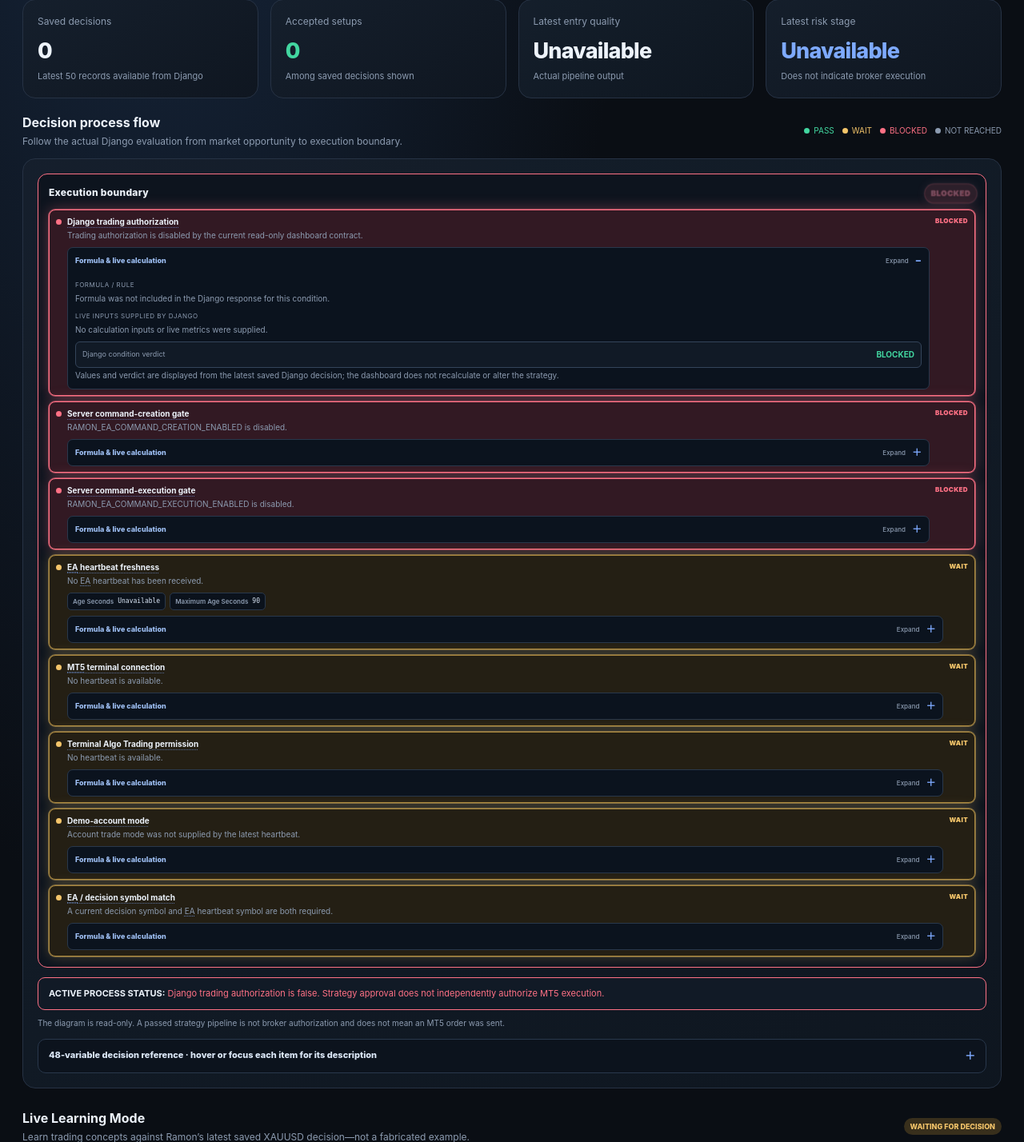
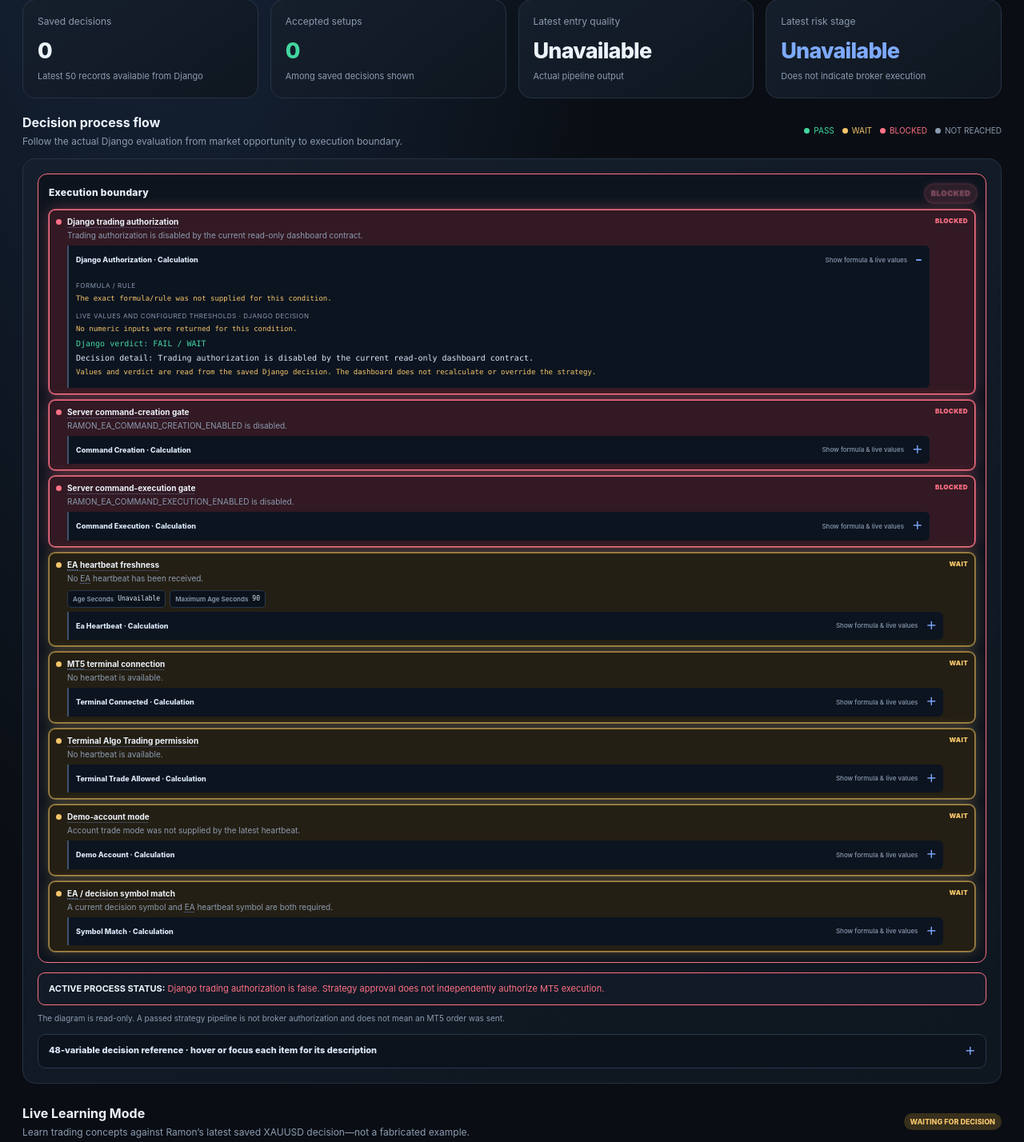
Before and after one commit to amiradmin/ramon-ai-trader, a Django app: template backend/django_bridge/ea_bridge/templates/ea_bridge/ramon_opportunity_risk_dashboard.html in a window 1280 px wide, after a click that opens the changed part. Shown: the part 266-1694 px from the top of the page at 80% size. Run offline with Django 5.2, Linux system fonts and the light colour scheme; the template is opened without the code that fills it, so the values that code supplies are empty.

Commit message:
fix(dashboard): restore compact live calculation toggles

```diff
--- a/backend/django_bridge/ea_bridge/templates/ea_bridge/ramon_opportunity_risk_dashboard.html
+++ b/backend/django_bridge/ea_bridge/templates/ea_bridge/ramon_opportunity_risk_dashboard.html
@@ -46,25 +46,17 @@
 .flow-metrics b{font-size:8px;color:var(--muted);font-weight:600}
 .flow-metrics code{font-size:8px;color:#dce8f8;overflow-wrap:anywhere}
 .flow-check.pass em{color:var(--green)}.flow-check.wait em{color:var(--amber)}.flow-check.blocked em{color:var(--red)}
-.flow-check-details{grid-column:2 / 4;margin-top:7px;border:1px solid #29384c;border-radius:7px;background:#0b131e;min-width:0}
-.flow-check-details>summary{display:flex;justify-content:space-between;align-items:center;gap:8px;padding:7px 9px;cursor:pointer;list-style:none;color:#9fc0f5;font-size:9px;font-weight:800}
-.flow-check-details>summary::-webkit-details-marker{display:none}
-.flow-check-details>summary:after{content:"＋";color:var(--blue);font-size:12px}
-.flow-check-details[open]>summary:after{content:"−"}
-.flow-check-details>summary span{margin-left:auto;color:var(--muted);font-size:8px;font-weight:500}
+.flow-check-details{grid-column:2 / 4;margin-top:5px;padding:0;border-left:2px solid #40536d;background:#0c1420;border-radius:0 6px 6px 0;min-width:0}
+.flow-check-details summary{display:flex;justify-content:space-between;align-items:center;gap:10px;cursor:pointer;list-style:none;padding:8px 9px;color:#dce8f8;font-size:9px;font-weight:800}
+.flow-check-details summary::-webkit-details-marker{display:none}
+.flow-check-details summary:after{content:"＋";color:var(--blue);font-size:13px}
+.flow-check-details[open] summary:after{content:"−"}
+.flow-check-details .regime-toggle-hint{margin-left:auto;color:var(--muted);font-size:8px;font-weight:500}
 .flow-check-detail-content{padding:0 9px 9px;min-width:0}
-.flow-check-detail-content .math-label{display:block;margin:8px 0 4px;color:var(--muted);font-size:8px;letter-spacing:.5px;text-transform:uppercase}
-.flow-formula{display:block;padding:8px;border-radius:6px;background:#111d2b;color:#dce8f8;font:10px/1.55 ui-monospace,SFMono-Regular,Consolas,monospace;white-space:pre-wrap;overflow-wrap:anywhere}
-.flow-unavailable{margin:4px 0;color:var(--amber);font-size:9px}
-.flow-detail-grid{display:grid;grid-template-columns:repeat(2,minmax(0,1fr));gap:5px}
-.flow-detail-cell{display:flex;justify-content:space-between;align-items:flex-start;gap:8px;min-width:0;padding:6px 7px;border:1px solid #26364a;border-radius:5px;background:#111a26}
-.flow-detail-cell span{color:var(--muted);font-size:8px;overflow-wrap:anywhere}
-.flow-detail-cell code{color:#dce8f8;font-size:9px;text-align:right;overflow-wrap:anywhere;white-space:pre-wrap}
-.flow-calculation-result{display:flex;justify-content:space-between;gap:10px;margin-top:7px;padding:8px;border:1px solid #34445a;border-radius:6px;background:#111a26}
-.flow-calculation-result span{color:var(--muted);font-size:9px}
-.flow-calculation-result strong{color:var(--green);font-size:10px;text-align:right;overflow-wrap:anywhere}
-.flow-calculation-note{margin:8px 0 0;color:var(--muted);font-size:8px;line-height:1.5}
-@media(max-width:620px){.flow-detail-grid{grid-template-columns:1fr}}
+.flow-check-detail-content .math-label{display:block;color:var(--muted);font-size:8px;letter-spacing:.55px;text-transform:uppercase;margin:8px 0 4px}
+.flow-check-detail-content code{display:block;color:#dce8f8;font:10px/1.55 ui-monospace,SFMono-Regular,Consolas,monospace;white-space:normal;overflow-wrap:anywhere;margin:3px 0}
+.flow-check-detail-content .math-result{color:var(--green)}
+.flow-check-detail-content .flow-unavailable{color:var(--amber);font-size:9px}
 .flow-math{grid-column:2 / 4;margin-top:5px;padding:7px 8px;border-left:2px solid #40536d;background:#0c1420;border-radius:0 6px 6px 0;min-width:0}
 .flow-math .math-label{display:block;color:var(--muted);font-size:8px;letter-spacing:.55px;text-transform:uppercase;margin:2px 0}
 .flow-math code{display:block;color:#dce8f8;font:10px/1.55 ui-monospace,SFMono-Regular,Consolas,monospace;white-space:normal;overflow-wrap:anywhere}
@@ -425,41 +417,98 @@ function flowDetailRows(source, prefix = "", depth = 0, rows = []) {
   }
   return rows;
 }
-function flowCheckCalculationMarkup(check, state, detail) {
+const FLOW_CHECK_FORMULAS = {
+  opportunities: {
+    regime: "Classify the market from ADX trend/range boundaries, EMA direction and confirmed swing-structure compatibility.",
+    regime_stability: "The prior classified regime at the configured lookback must not be opposite to the current bullish/bearish regime.",
+    volatility: "ATR ratio = current ATR ÷ recent ATR median; the ratio must remain between the configured minimum and maximum.",
+    impulse: "Impulse strength (ATR) = confirmed directional impulse-leg size ÷ current ATR; compare with the configured minimum.",
+    pullback_depth: "Retracement (%) = pullback distance ÷ confirmed impulse-leg size × 100; compare with the configured minimum and maximum.",
+    trend_support: "Completed pullback closes must remain within the configured ATR support tolerance of the slow EMA, in the trade direction.",
+    value_zone: "Distance from the pullback extreme to the fast EMA zone, normalized by ATR, must not exceed the configured zone tolerance.",
+    freshness: "Bars since the confirmed pullback extreme must not exceed the configured maximum.",
+    resumption: "A completed candle must close back through the fast EMA and confirm against the preceding close, mirrored for trade direction.",
+    momentum: "Directional RSI must not exceed the configured overbought boundary.",
+    score: "Weighted opportunity score = sum of configured component weights × component scores; compare with the configured minimum score.",
+    duplicate: "Only one accepted signal is allowed for the same impulse/pullback identity.",
+    data_valid: "Market data must satisfy the configured candle count, ordering, finiteness and OHLC validity requirements.",
+    bar_complete: "Only completed candles are eligible for structural decision-making."
+  },
+  entry_timing: {
+    freshness: "Signal age (bars) = elapsed time from signal candle to latest completed candle ÷ timeframe interval; compare with max_signal_age_bars.",
+    invalidation: "Room to invalidation (ATR) = directional distance from live entry quote to invalidation price ÷ ATR; compare with min_risk_room_atr.",
+    chase: "Chase distance (ATR) = directional distance from live entry quote to signal reference price ÷ ATR; compare with max_chase_atr.",
+    price_checks: "Quote-dependent checks require a complete bid, ask and point; missing quote data must not be interpreted as a pass.",
+    spread_conditions: "Validate absolute spread points, spread ÷ ATR and spread ÷ distance to invalidation against the configured limits.",
+    quality: "Entry quality is compared with the configured minimum_quality; the reported quality_source identifies its source."
+  },
+  risk_management: {
+    stop: "Stop distance (points) = absolute entry-to-stop price distance ÷ symbol point; structural stop placement also uses the configured ATR buffer.",
+    stop_below_broker_minimum: "Planned stop distance must be greater than or equal to the broker-reported minimum stop distance.",
+    reward_risk: "Reward-to-risk = take-profit distance (points) ÷ stop-loss distance (points); compare with min_reward_risk.",
+    daily_loss: "Django compares the server-derived daily loss percentage with max_daily_loss_percent.",
+    portfolio_risk: "Available risk headroom = max_total_risk_percent − current open_risk_percent; effective risk is capped by available headroom.",
+    sizing: "Risk budget = account balance × effective risk percent ÷ 100. Raw volume uses risk budget ÷ (stop points × point value per lot), then rounds down to broker volume step and limits."
+  }
+};
+function flowCheckCalculationMarkup(check, state, stageResult, decision, stageName) {
+  const name = String(check?.name || "").toLowerCase();
   const calculation = check.calculation && typeof check.calculation === "object" ? check.calculation : {};
-  const formula = check.formula ?? calculation.formula ?? check.expression ?? check.rule ?? check.condition_formula;
-  const inputs = check.inputs ?? calculation.inputs ?? check.metrics ?? check.values;
-  const result = calculation.result ?? check.calculated_value ?? check.result ?? check.actual ?? check.value;
-  const rows = flowDetailRows(inputs);
-  const extra = {};
-  for (const [key, value] of Object.entries(calculation)) {
-    if (!["formula", "inputs", "result"].includes(key)) extra[key] = value;
+  const formula = check.formula ?? calculation.formula ?? check.expression ??
+    check.rule ?? check.condition_formula ?? FLOW_CHECK_FORMULAS[stageName]?.[name];
+  const live = {};
+  if (check.metrics && typeof check.metrics === "object") live["Observed check metrics"] = check.metrics;
+  if (stageResult.thresholds && typeof stageResult.thresholds === "object") live["Configured thresholds from Django"] = stageResult.thresholds;
+
+  const pick = (source, keys) => {
+    const selected = {};
+    for (const key of keys) if (source && source[key] !== undefined) selected[key] = source[key];
+    return selected;
+  };
+  if (stageName === "opportunities") {
+    Object.assign(live, pick(stageResult, ["score", "side", "regime", "setup", "components", "signal_bar_time"]));
+  } else if (stageName === "entry_timing") {
+    Object.assign(live, pick(stageResult, [
+      "signal_age_bars", "room_to_invalidation_atr", "chase_atr", "spread_points",
+      "spread_atr_fraction", "spread_to_risk", "quality", "quality_source",
+      "price_checks", "quote_price", "side", "entry_price"
+    ]));
+  } else if (stageName === "risk_management") {
+    Object.assign(live, pick(stageResult, [
+      "side", "entry_price", "stop_price", "stop_source", "stop_points", "stop_atr",
+      "take_profit_points", "reward_risk", "risk_percent", "risk_budget",
+      "estimated_risk", "volume", "risk_capped"
+    ]));
+    const features = decision?.features || {};
+    if (features.risk_calculation_inputs) live["Risk inputs received by Django"] = features.risk_calculation_inputs;
+    if (features.daily_risk) live["Server daily-risk baseline"] = features.daily_risk;
   }
-  const extraRows = flowDetailRows(extra);
-  const hasFormula = formula !== undefined && formula !== null && formula !== "";
-  const formulaMarkup = hasFormula
-    ? '<code class="flow-formula">' + esc(flowDetailText(formula)) + '</code>'
-    : '<p class="flow-unavailable">Formula was not included in the Django response for this condition.</p>';
-  const inputMarkup = rows.length
-    ? '<div class="flow-detail-grid">' + rows.map(([name, value]) =>
-        '<div class="flow-detail-cell"><span>' + esc(name) + '</span><code>' + esc(value) + '</code></div>'
-      ).join("") + '</div>'
-    : '<p class="flow-unavailable">No calculation inputs or live metrics were supplied.</p>';
+  if (calculation.inputs && typeof calculation.inputs === "object") live["Calculation inputs"] = calculation.inputs;
+  const rows = flowDetailRows(live);
+  const formulaMarkup = formula
+    ? '<code>' + esc(flowDetailText(formula)) + '</code>'
+    : '<code class="flow-unavailable">The exact formula/rule was not supplied for this condition.</code>';
+  const valuesMarkup = rows.length
+    ? rows.map(([key, value]) => '<code>' + esc(key) + ': ' + esc(value) + '</code>').join("")
+    : '<code class="flow-unavailable">No numeric inputs were returned for this condition.</code>';
+  const verdict = check.notReached ? "NOT REACHED" :
+    check.passed === true ? "PASS" : check.passed === false ? "FAIL / WAIT" :
+    String(check.status || state).toUpperCase();
+  const result = calculation.result ?? check.calculated_value ?? check.result;
   const resultMarkup = result !== undefined
-    ? '<div class="flow-calculation-result"><span>Calculated result</span><strong>' + esc(flowDetailText(result)) + '</strong></div>'
-    : '<div class="flow-calculation-result"><span>Django condition verdict</span><strong>' + esc(state.toUpperCase()) + '</strong></div>';
-  const extraMarkup = extraRows.length
-    ? '<span class="math-label">Additional calculation details</span><div class="flow-detail-grid">' + extraRows.map(([name, value]) =>
-        '<div class="flow-detail-cell"><span>' + esc(name) + '</span><code>' + esc(value) + '</code></div>'
-      ).join("") + '</div>' : "";
-  return '<details class="flow-check-details"><summary>Formula &amp; live calculation <span>Expand</span></summary>' +
+    ? '<code class="math-result">Django calculation result: ' + esc(flowDetailText(result)) + '</code>'
+    : '<code class="math-result">Django verdict: ' + esc(verdict) + '</code>';
+  const detailMarkup = check.detail
+    ? '<code>Decision detail: ' + esc(check.detail) + '</code>' : "";
+  return '<details class="flow-check-details" data-check-key="' + esc(stageName + ":" + name) + '">' +
+    '<summary><span>' + esc(prettyCheck(name)) + ' · Calculation</span><span class="regime-toggle-hint">Show formula &amp; live values</span></summary>' +
     '<div class="flow-check-detail-content"><span class="math-label">Formula / rule</span>' + formulaMarkup +
-    '<span class="math-label">Live inputs supplied by Django</span>' + inputMarkup +
-    resultMarkup + extraMarkup +
-    '<p class="flow-calculation-note">Values and verdict are displayed from the latest saved Django decision; the dashboard does not recalculate or alter the strategy.</p>' +
+    '<span class="math-label">Live values and configured thresholds · Django decision</span>' + valuesMarkup +
+    resultMarkup + detailMarkup +
+    '<code class="flow-unavailable">Values and verdict are read from the saved Django decision. The dashboard does not recalculate or override the strategy.</code>' +
     '</div></details>';
 }
-function flowCheckMarkup(check, state, displayName) {
+function flowCheckMarkup(check, state, displayName, stageResult, decision, stageName) {
   const label = displayName || check.display_name || check.label || prettyCheck(check.name);
   const detail = check.detail || check.explanation || check.message ||
     (check.notReached ? "Not evaluated because an upstream stage has not passed." : "Django did not supply a diagnostic detail.");
@@ -471,14 +520,15 @@ function flowCheckMarkup(check, state, displayName) {
   return '<div class="flow-check ' + css + '"><span class="flow-check-dot"></span><div>' +
     '<strong class="flow-tooltip" data-tooltip="' + esc(tooltip) + '" title="' + esc(tooltip) + '" tabindex="0">' + esc(label) + '</strong>' +
     '<p>' + esc(detail) + '</p>' + flowMetricsMarkup(check.metrics) +
-    flowCheckCalculationMarkup(check, css, detail) + '</div><em>' + tag + '</em></div>';
+    flowCheckCalculationMarkup(check, css, stageResult, decision, stageName) + '</div><em>' + tag + '</em></div>';
 }
-function flowStageMarkup(title, stageResult, checks, fallback, forcedState) {
+function flowStageMarkup(title, stageResult, checks, fallback, forcedState, decision, stageName) {
   const state = forcedState || stageState(stageResult);
   const stateLabel = state === "pass" ? "PASSED" : state === "wait" ? "WAITING" :
     state === "blocked" ? "BLOCKED" : "NOT REACHED";
   const checkMarkup = checks.length
-    ? checks.map(item => flowCheckMarkup(item, flowCheckState(item, stageResult), item.displayName || item.display_name)).join("")
+    ? checks.map(item => flowCheckMarkup(item, flowCheckState(item, stageResult), item.displayName || item.display_name,
+      stageResult, decision, stageName)).join("")
     : '<div class="flow-check ' + state + '"><span class="flow-check-dot"></span><div><strong>' +
       esc(fallback || "No checks returned") + '</strong><p>' +
       esc(stageResult?.explanation || stageResult?.reason || "Django supplied no check details for this stage.") +
@@ -610,6 +660,9 @@ renderDecisionVariableGuide(null);
 function renderDecisionFlow(decision, execution = {}) {
   const flow = $("decisionFlow");
   if (!flow) return;
+  const openDetails = new Set(
+    [...flow.querySelectorAll(".flow-check-details[open]")].map(node => node.dataset.checkKey)
+  );
   const stages = decisionStageEntries(decision);
   const stageMarkup = stages.map(([name, result], index) => {
     const title = result.title || result.display_name || prettyCheck(name);
@@ -617,7 +670,10 @@ function renderDecisionFlow(decision, execution = {}) {
       String(index + 1).padStart(2, "0") + " · " + title,
       result,
       stageChecks(result),
-      title + " did not return individual checks."
+      title + " did not return individual checks.",
+      undefined,
+      decision,
+      name
     );
   }).join("");
 
@@ -632,9 +688,14 @@ function renderDecisionFlow(decision, execution = {}) {
     execution,
     executionChecks,
     "Django has not supplied execution-gate telemetry.",
-    executionState
+    executionState,
+    decision,
+    "execution"
   );
   flow.innerHTML = decorateDecisionFlowTooltips(stageMarkup + executionMarkup);
+  flow.querySelectorAll(".flow-check-details").forEach(node => {
+    node.open = openDetails.has(node.dataset.checkKey);
+  });
 
   const failedStage = stages.find(([, result]) => ["wait", "blocked"].includes(stageState(result)));
   const allPipelineApproved = stages.length > 0 && stages.every(([, result]) => result.approved === true);
```
